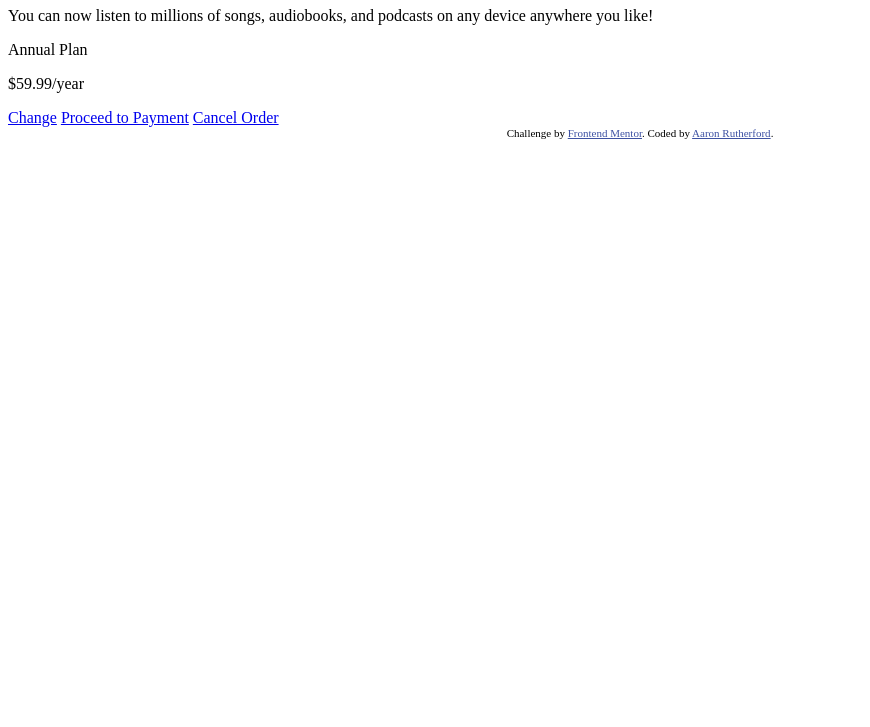
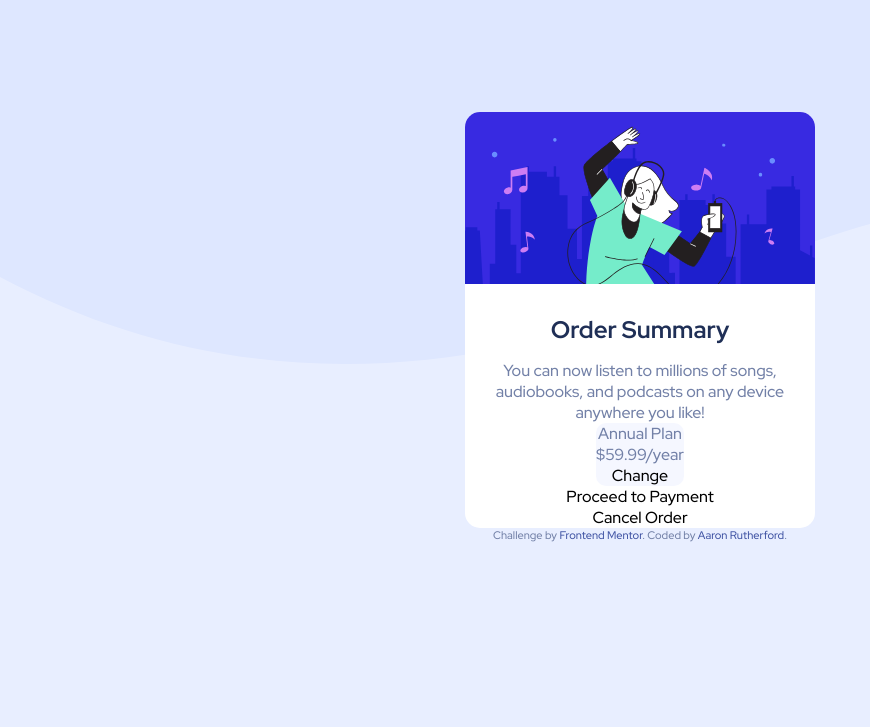
Before and after one commit to Hazipan/order-summary-component, a plain HTML site: page index.html in a window 1280 px wide. Shown: the part 73-800 px from the top of the page, without its empty margins (0-870 px from the left). Drawn offline with Linux system fonts and the light colour scheme.

Commit message:
Some Styling
Style for the background and card container. Also updated the link to the font type used and a few added div tags

```diff
--- a/index.html
+++ b/index.html
@@ -1,38 +1,45 @@
 <!DOCTYPE html>
 <html lang="en">
+
 <head>
   <meta charset="UTF-8">
-  <meta name="viewport" content="width=device-width, initial-scale=1.0"> <!-- displays site properly based on user's device -->
+  <!-- displays site properly based on user's device -->
+  <meta name="viewport" content="width=device-width, initial-scale=1.0">
 
   <link rel="icon" type="image/png" sizes="32x32" href="./images/favicon-32x32.png">
+
   <link rel="stylesheet" type="text/css" href="./style.css">
 
+  <link rel="preconnect" href="https://fonts.googleapis.com">
+  <link rel="preconnect" href="https://fonts.gstatic.com" crossorigin>
+  <link href="https://fonts.googleapis.com/css2?family=Red+Hat+Display:wght@500;700;900&display=swap" rel="stylesheet">
+
   <title>Frontend Mentor | Order summary card</title>
+</head>
 
-  <!-- Feel free to remove these styles or customise in your own stylesheet 👍 -->
-  <style>
-    .attribution { font-size: 11px; text-align: center; }
-    .attribution a { color: hsl(228, 45%, 44%); }
-  </style>
-</head>
 <body>
+  <div id="card">
+    <img src="./images/illustration-hero.svg">
 
-  <h1 id="title">Order Summary</h1>
+    <p id="title"><strong>Order Summary</strong></p>
 
     <p id="description">You can now listen to millions of songs, audiobooks, and podcasts on any
       device anywhere you like!</p>
 
+    <div id="pricing">
       <p id="plan">Annual Plan</p>
       <p id="price">$59.99/year</p>
-
       <a id="change-plan" href="#">Change</a>
+    </div>
 
     <a id="payment" href="#">Proceed to Payment</a>
     <a id="cancel" href="#">Cancel Order</a>
+  </div>
 
   <div class="attribution">
     Challenge by <a href="https://www.frontendmentor.io?ref=challenge" target="_blank">Frontend Mentor</a>.
     Coded by <a href="https://github.com/Hazipan">Aaron Rutherford</a>.
   </div>
 </body>
+
 </html>
--- a/style.css
+++ b/style.css
@@ -1,10 +1,93 @@
+/* base reset */
+* {
+    margin: 0;
+    padding: 0;
+}
+
+/* box-sizing and font sizing */
+*, *::before, *::after {
+    box-sizing: inherit;
+}
+
+/* custom colors */
 :root {
-    /*Primary Colors*/
-    --pale-blue: hsl(225, 100%, 94%)
+    /* Primary Colors */
+    --pale-blue: hsl(225, 100%, 94%);
+    --bright-blue: hsl(245, 75%, 52%);
+
+    /* Neutral Colors */
+    --very-pale-blue: hsl(225, 100%, 98%);
+    --desaturated-blue: hsl(224, 23%, 55%);
+    --dark-blue: hsl(223, 47%, 23%);
+}
+
+/* global styles */
+html, body {
+    margin: 0;
+    height: 100%;
+    width: 100%;
 }
 
 body {
+    display: flex;
+    flex-direction: column;
+    justify-content: center;
+    align-items: center;
     font-size: 16px;
+    font-family: 'Red Hat Display', sans-serif;
+    background: url(./images/pattern-background-desktop.svg);
+    background-repeat: no-repeat;
+    text-align: center;
+    font-weight: 500;
+    color: var(--desaturated-blue);
+}
+
+#title::after {
+    content: "";
+    background-color: var(--pale-blue);
+    position: fixed;
+    top: 0;
+    left: 0;
+    width: 100%;
+    height: 100%;
+    z-index: -1;
+    opacity: 0.75;
+}
+
+#card {
+    width: 350px;
+    background-color: white;
+    border-radius: 15px;
+    display: flex;
+    flex-direction: column;
+    align-items: center;
+    justify-content: center;
+}
+
+img {
+    width: 350px;
+    border-top-left-radius: 15px;
+    border-top-right-radius: 15px;
+}
+
+#title {
+    font-weight: 900;
+    font-size: 24px;
+    margin-top: 30px;
+    margin-bottom: 15px;
+    color: var(--dark-blue);
+}
+
+#pricing {
+    background-color: var(--very-pale-blue);
+    border-radius: 10px;
+    margin-left: 25px;
+    margin-right: 25px;
+}
+
+a {
+    text-decoration: none;
+    color: black;
 }
 
 .attribution { font-size: 11px; text-align: center; }
```
Lines whose indentation alone changed are shown as unchanged.
